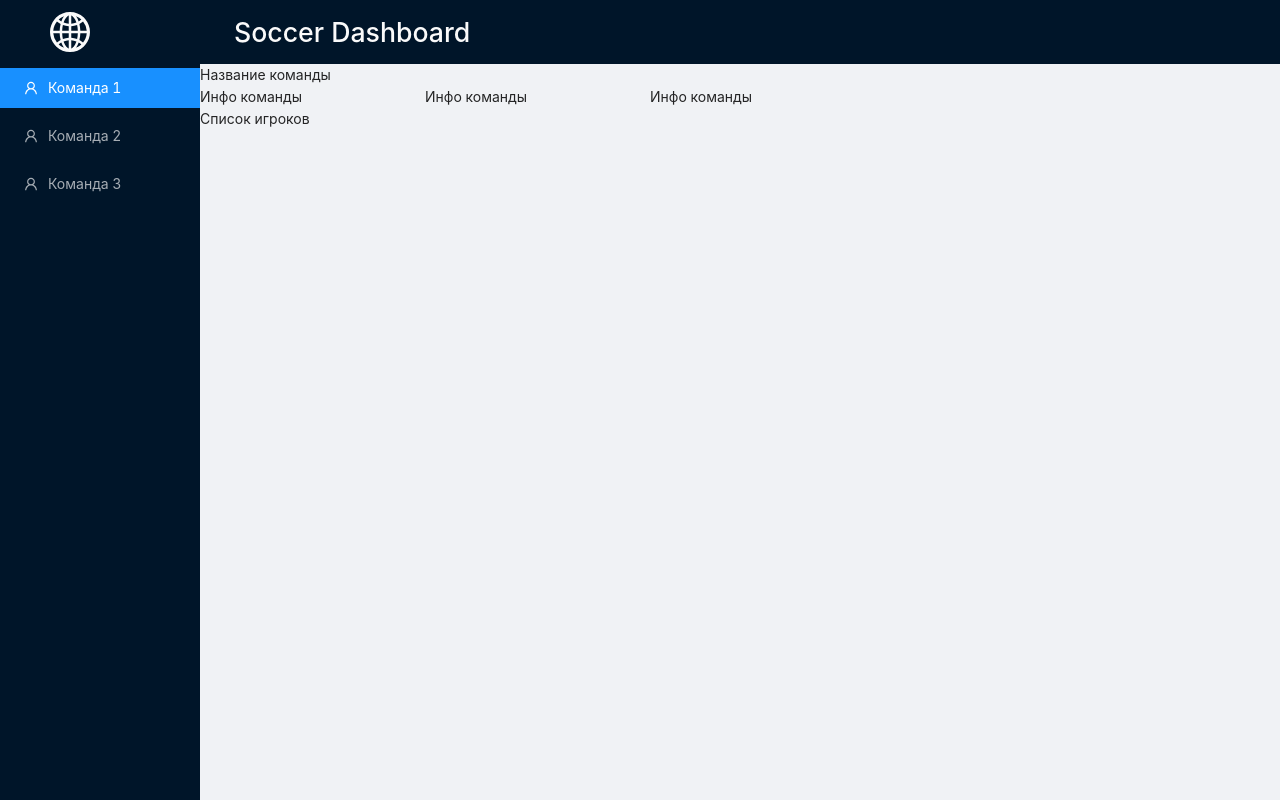
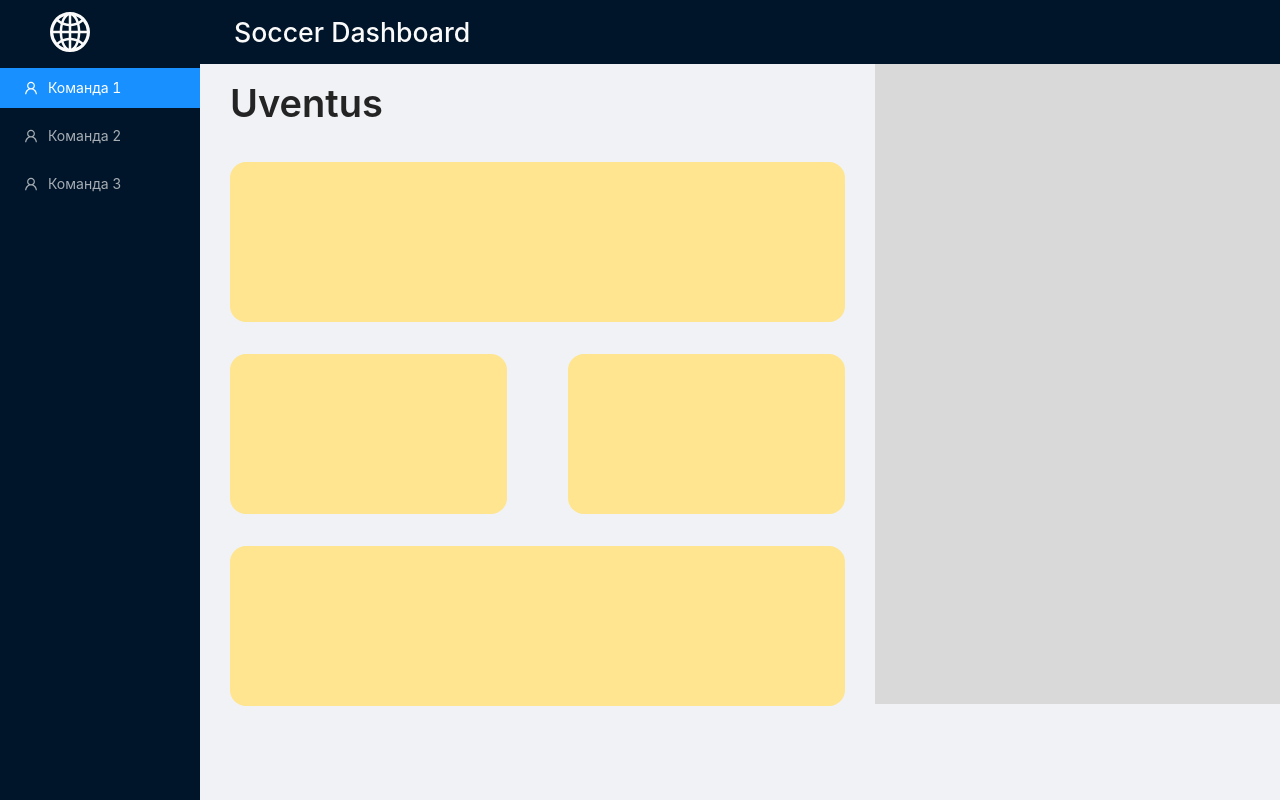
Before and after one commit to mikershov94/soccer_dashboard, a Next.js app: page / in a window 1280 px wide. Built offline with nearby package versions, Linux system fonts and the light colour scheme.

Commit message:
Created prototype UI

```diff
--- a/pages/index.tsx
+++ b/pages/index.tsx
@@ -10,6 +10,8 @@ import styles from '../styles/home.module.sass';
 
 const { Header, Sider, Content, Footer } = Layout;
 const { Title } = Typography;
+
+const colBackground = { background: 'grey', height: '7rem' }
 
 const Home: NextPage = () => {
   return (
@@ -43,19 +45,33 @@ const Home: NextPage = () => {
           <Content>
             <Row>
               <Col span={15}>
-                <Row>
-                  <Col span={24}>Название команды</Col>
+                <Row justify='space-around'>
+                  <Col span={23}>
+                    <Title className={styles.teamTitle} >Uventus</Title>
+                  </Col>
                 </Row>
-                <Row>
-                  <Col span={8}>Инфо команды</Col>
-                  <Col span={8}>Инфо команды</Col>
-                  <Col span={8}>Инфо команды</Col>
+                <Row justify="space-around">
+                  <Col span={23}>
+                    <div className={styles.card}></div>
+                  </Col>
                 </Row>
-                <Row>
-                  <Col span={24}>Список игроков</Col>
+                <Row justify="space-around">
+                  <Col span={11}>
+                    <div className={styles.card}></div>
+                  </Col>
+                  <Col span={11}>
+                    <div className={styles.card}></div>
+                  </Col>
+                </Row>
+                <Row justify="space-around">
+                  <Col span={23}>
+                    <div className={styles.card}></div>
+                  </Col>
                 </Row>
               </Col>
-              <Col span={9}></Col>
+              <Col span={9}>
+                <div className={styles.details}></div>
+              </Col>
             </Row>
           </Content>
         </Layout>
--- a/styles/home.module.sass
+++ b/styles/home.module.sass
@@ -14,3 +14,16 @@
 .logo
     color: #fafafa
     font-size: 30pt
+
+.card
+    background-color: #ffe58f
+    height: 10rem
+    border-radius: 1rem
+    margin: 1rem
+
+.teamTitle
+    margin: 1rem
+
+.details
+    height: 40rem
+    background-color: #d9d9d9
```
